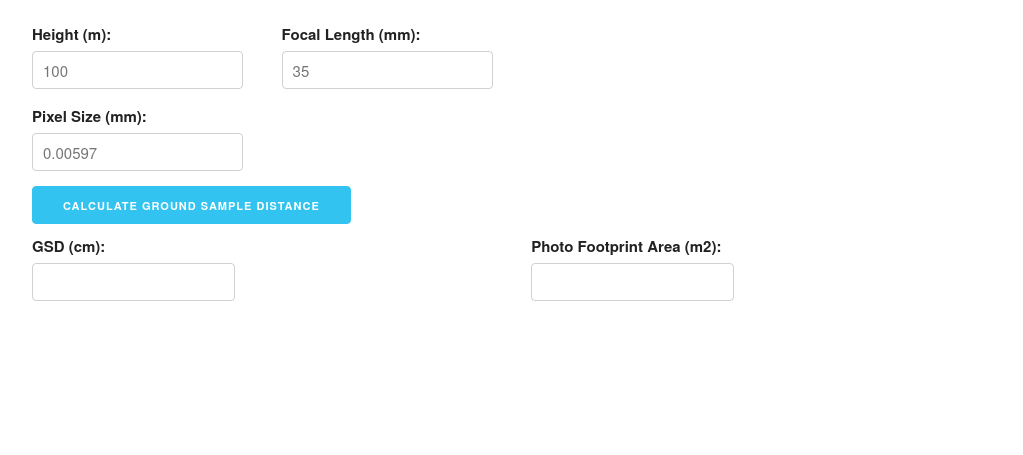
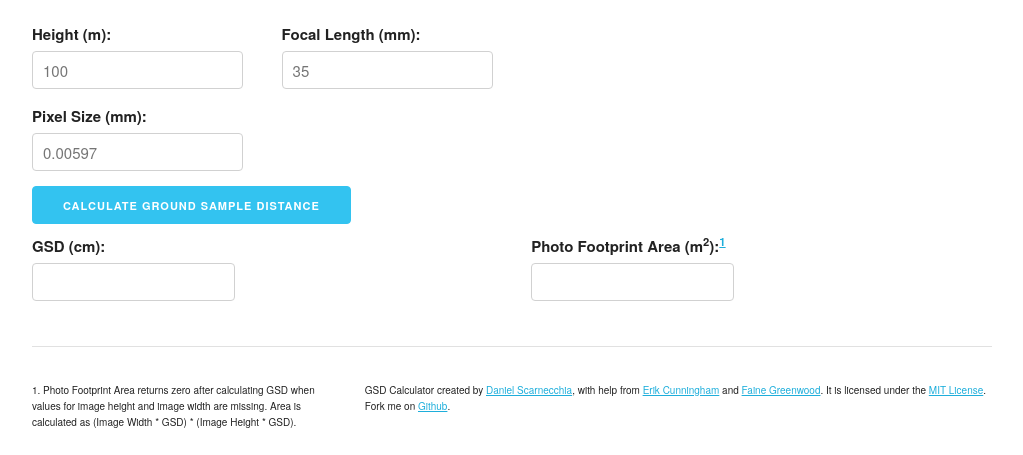
Before and after one commit to scarnecchia/GSD_calc, a plain HTML site: page index.html in a window 1280 px wide. Shown: the part 624-1079 px from the top of the page, without its empty margins (128-1151 px from the left). Before the commit the page ends 940 px from the top, so only its background shows below. Drawn offline with nearby package versions, Linux system fonts and the light colour scheme.

Commit message:
Area Tooltip
Photo Area returns zero when no image height/width is given. Added
explaination.

```diff
--- a/css/skeleton.css
+++ b/css/skeleton.css
@@ -153,6 +153,9 @@ h6 { font-size: 1.5rem; line-height: 1.6;  letter-spacing: 0; }
 
 p {
   margin-top: 0; }
+p.small {
+  font-size: 10px;
+}
 
 
 /* Links
--- a/index.html
+++ b/index.html
@@ -6,6 +6,7 @@
     <meta name='viewport' content='width=device-width, initial-scale=1.0, maximum-scale=1.0, user-scalable=no' />
     <link rel='stylesheet' href='css/normalize.css'>
     <link rel='stylesheet' href='css/skeleton.css'>
+    <link rel='stylesheet' href='css/jquery-ui.min.css'>
 </head>
 <body>
     <div class="container">
@@ -85,15 +86,29 @@
                     <input type="text" name="gsd" id="gsd">
                 </div>
                 <div class="six columns">
-                    <label class="u-full-width">Photo Footprint Area (m2):</label>
+                    <label class="u-full-width">Photo Footprint Area (m<sup>2</sup>):<sup id="area_info" title="Why is this zero?"><a href="#fn1">1</a></sup></label>
                     <input type="text" name="gsd_area" id="gsd_area">
                 </div>
             </div>
         </div>
         <div class="three columns"></div>
     </div>
+    <hr>
+    <footer>
+    <div class="row">
+      <div class="four columns">
+        <p class="u-full-width small" id="fn1" >1. Photo Footprint Area returns zero after calculating GSD when values for image height and image width are missing. Area is calculated as (Image Width * GSD) * (Image Height * GSD).</p>
+      </div>
+      <div class="eight columns">
+        <p class="u-full-width small" id="credits">GSD Calculator created by <a href="https://github.com/scarnecchia">Daniel Scarnecchia</a>, with help from <a href="https://github.com/trinary">Erik Cunningham</a> and <a href="http://faineg.com">Faine Greenwood</a>. It is licensed under the <a href="http://en.wikipedia.org/wiki/MIT_License">MIT License</a>. Fork me on <a href="https://github.com/scarnecchia/GSD_calc">Github</a>.
+        </p>
+    </div>
+    </div>
+  </footer>
     </div>
 </body>
-<script type="text/javascript" src=math.min.js></script>
-<script type="text/javascript" src=calc.js></script>
+<script type="text/javascript" src=js/math.min.js></script>
+<script type="text/javascript" src=http://code.jquery.com/jquery-2.1.4.min.js></script>
+<script type="text/javascript" src=js/jquery-ui.min.js></script>
+<script type="text/javascript" src=js/calc.js></script>
 </html>
--- a/calc.js
+++ b/js/calc.js
@@ -1,3 +1,6 @@
+$( "#area_info" ).tooltip({
+  position: { my: "left+15 center", at: "right center" }
+});
 
 
 function calc_pix_size() {
```
Also changed, not shown: css/jquery-ui.min.css (added), js/jquery-ui.min.js (added), js/math.min.js (renamed from math.min.js).
